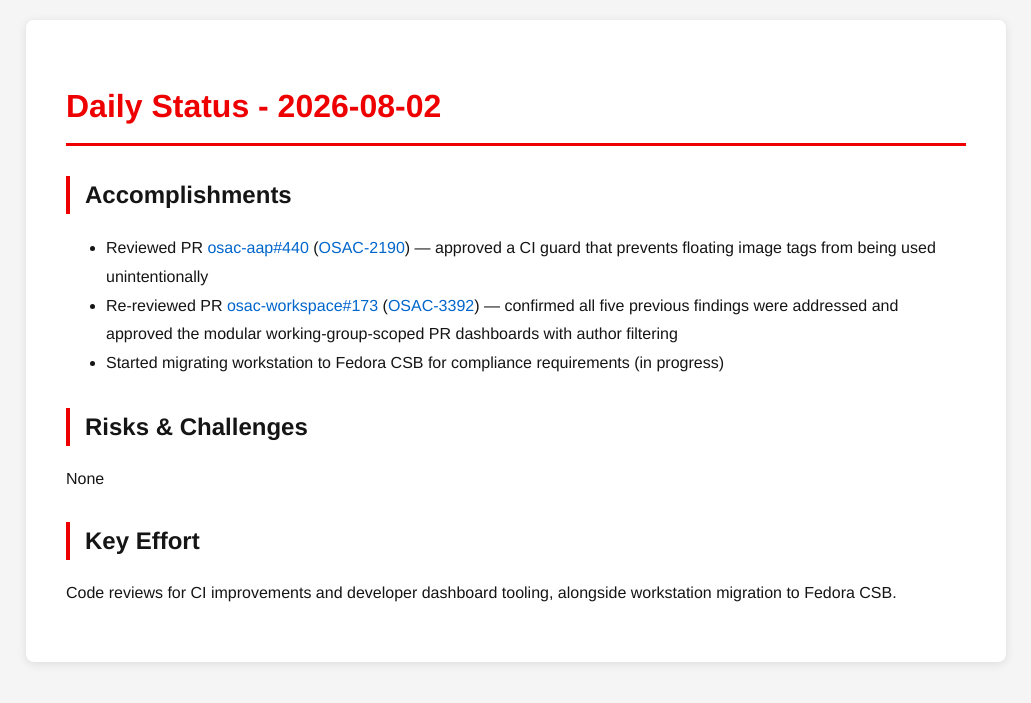
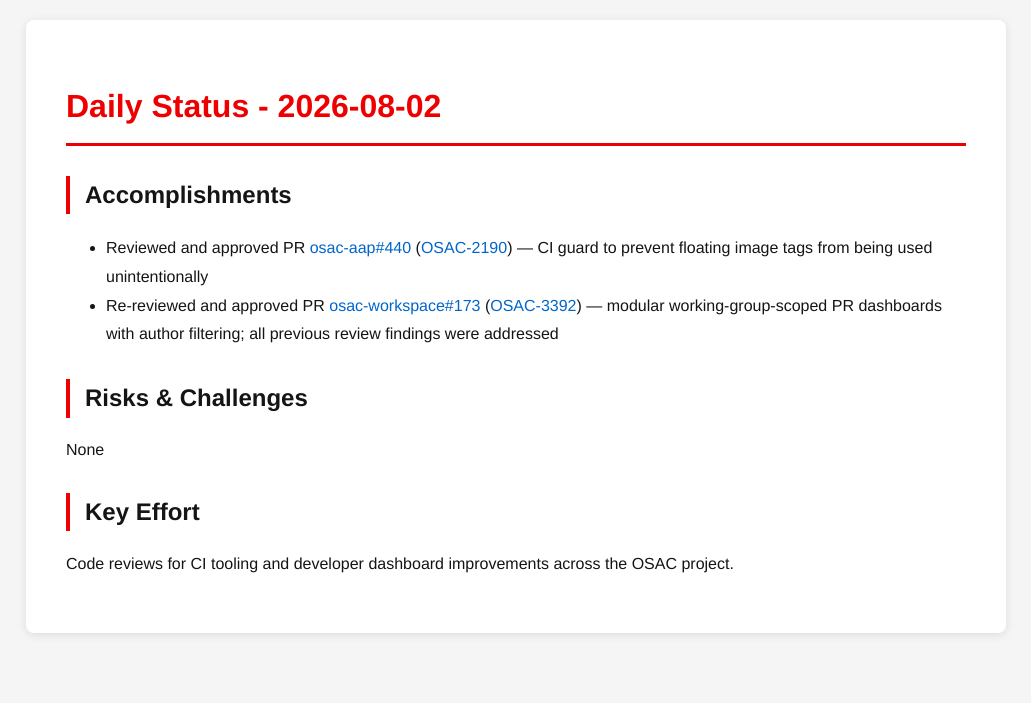
Before and after one commit to tzvatot/daily-status, a Jekyll site: the page built from 2026-08-02.md, in a window 1280 px wide. Shown: the top 703 px of the page, without its empty margins (124-1155 px from the left). Built offline with Jekyll 4.4.1, drawn with Linux system fonts in a browser that asks for light colours.

Commit message:
Daily status update - 2026-08-02

```diff
--- a/2026-08-02.md
+++ b/2026-08-02.md
@@ -7,12 +7,11 @@
 # Daily Status - 2026-08-02
 
 ## Accomplishments
-- Reviewed PR [osac-aap#440](https://github.com/osac-project/osac-aap/pull/440) ([OSAC-2190](https://redhat.atlassian.net/browse/OSAC-2190)) — approved a CI guard that prevents floating image tags from being used unintentionally
-- Re-reviewed PR [osac-workspace#173](https://github.com/osac-project/osac-workspace/pull/173) ([OSAC-3392](https://redhat.atlassian.net/browse/OSAC-3392)) — confirmed all five previous findings were addressed and approved the modular working-group-scoped PR dashboards with author filtering
-- Started migrating workstation to Fedora CSB for compliance requirements (in progress)
+- Reviewed and approved PR [osac-aap#440](https://github.com/osac-project/osac-aap/pull/440) ([OSAC-2190](https://redhat.atlassian.net/browse/OSAC-2190)) — CI guard to prevent floating image tags from being used unintentionally
+- Re-reviewed and approved PR [osac-workspace#173](https://github.com/osac-project/osac-workspace/pull/173) ([OSAC-3392](https://redhat.atlassian.net/browse/OSAC-3392)) — modular working-group-scoped PR dashboards with author filtering; all previous review findings were addressed
 
 ## Risks & Challenges
 None
 
 ## Key Effort
-Code reviews for CI improvements and developer dashboard tooling, alongside workstation migration to Fedora CSB.
+Code reviews for CI tooling and developer dashboard improvements across the OSAC project.
```
